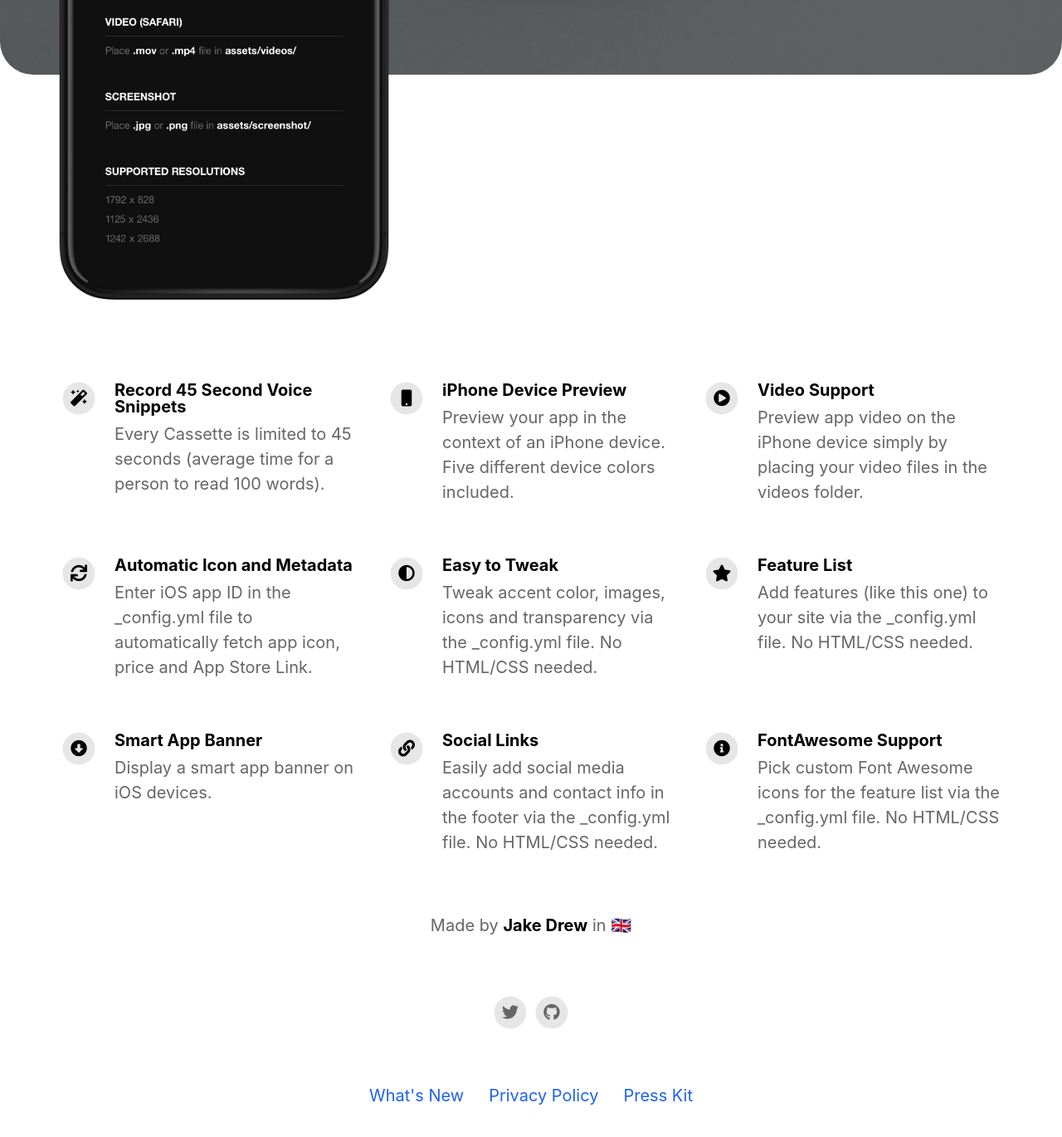
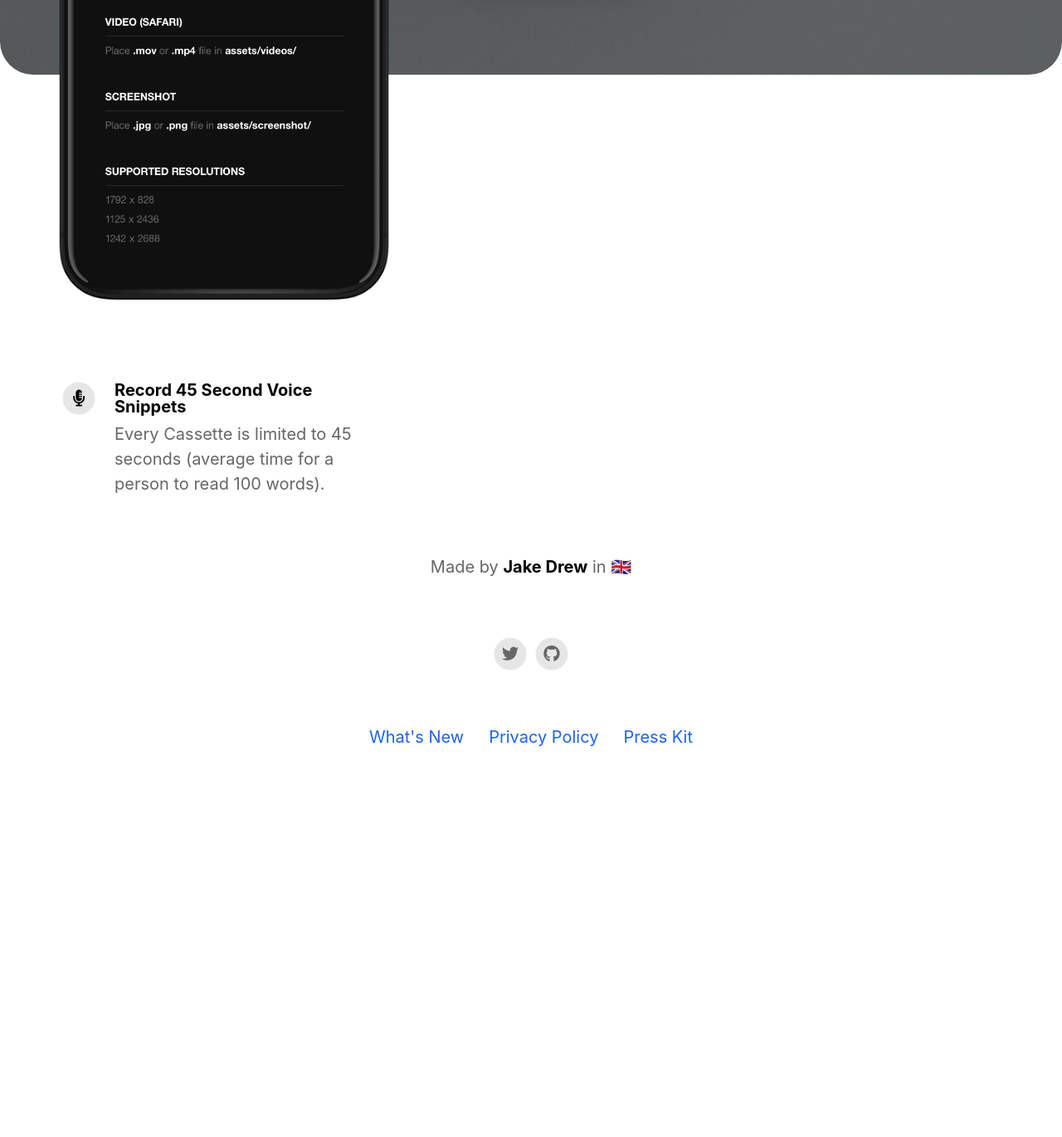
Before and after one commit to DrwGroup/drwgroup.github.io, a Jekyll site: the page built from index.html, in a window 1280 px wide and 1400 px high, scrolled down 624 px. Shown: the top 1370 px of the window at 83% size. Built offline with Jekyll 4.4.1, drawn with Linux system fonts in a browser that asks for light colours; nearby versions of some CDN libraries; after the commit the page ends 1592 px from its top, so only the background shows below that.

Commit message:
make only one feature

```diff
--- a/_config.yml
+++ b/_config.yml
@@ -36,45 +36,7 @@
 
   - title                                 : Record 45 Second Voice Snippets
     description                           : Every Cassette is limited to 45 seconds (average time for a person to read 100 words).
-    fontawesome_icon_name                 : magic
-
-  - title                                 : iPhone Device Preview
-    description                           : Preview your app in the context of an iPhone device. Five different device colors included.
-    fontawesome_icon_name                 : mobile
-
-  - title                                 : Video Support
-    description                           : Preview app video on the iPhone device simply by placing your video files in the videos folder.
-    fontawesome_icon_name                 : play-circle
-
-  - title                                 : Automatic Icon and Metadata
-    description                           : Enter iOS app ID in the _config.yml file to automatically fetch app icon, price and App Store Link.
-    fontawesome_icon_name                 : sync
-
-  - title                                 : Easy to Tweak
-    description                           : Tweak accent color, images, icons and transparency via the _config.yml file. No HTML/CSS needed.
-    fontawesome_icon_name                 : adjust
-
-  - title                                 : Feature List
-    description                           : Add features (like this one) to your site via the _config.yml file. No HTML/CSS needed.
-    fontawesome_icon_name                 : star
-
-  - title                                 : Smart App Banner
-    description                           : Display a smart app banner on iOS devices.
-    fontawesome_icon_name                 : arrow-alt-circle-down
-
-  - title                                 : Social Links
-    description                           : Easily add social media accounts and contact info in the footer via the _config.yml file. No HTML/CSS needed.
-    fontawesome_icon_name                 : link
-
-  - title                                 : FontAwesome Support
-    description                           : Pick custom Font Awesome icons for the feature list via the _config.yml file. No HTML/CSS needed.
-    fontawesome_icon_name                 : info-circle
-
-  - title                                 : # New Feature Title
-    description                           : # New Feature Description
-    fontawesome_icon_name                 : # Enter Font Awesome icon name (e.g. star). Find icons on fontawesome.com/icons.
-
-
+    fontawesome_icon_name                 : microphone-alt
 
 # Theme Settings
 topbar_color                              : "#000000"
```
